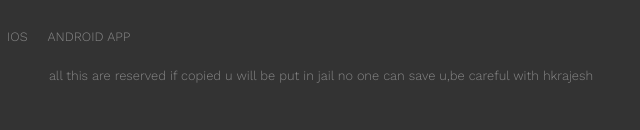
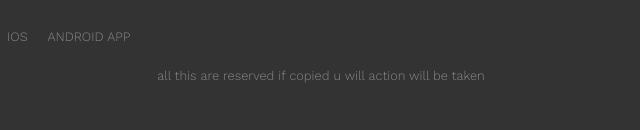
Before and after one commit to HKRAJESH-002/e-commerce-website, a website: page resources/index.html in a window 1280 px wide. Shown: the part 1463-1593 px from the top of the page, 294-934 px from the left. Drawn offline with nearby package versions, Linux system fonts and the light colour scheme.

Commit message:
Update index.html

```diff
--- a/resources/index.html
+++ b/resources/index.html
@@ -143,8 +143,7 @@
                 </div>
                 </div>
                 <div class="row">
-                <p class="footer-para">all this are reserved if copied u will be put
-                in jail no one can save u,be careful with hkrajesh</p>
+                <p class="footer-para">all this are reserved if copied u will action will be taken</p>
                 </div>
 
         </footer>
```
